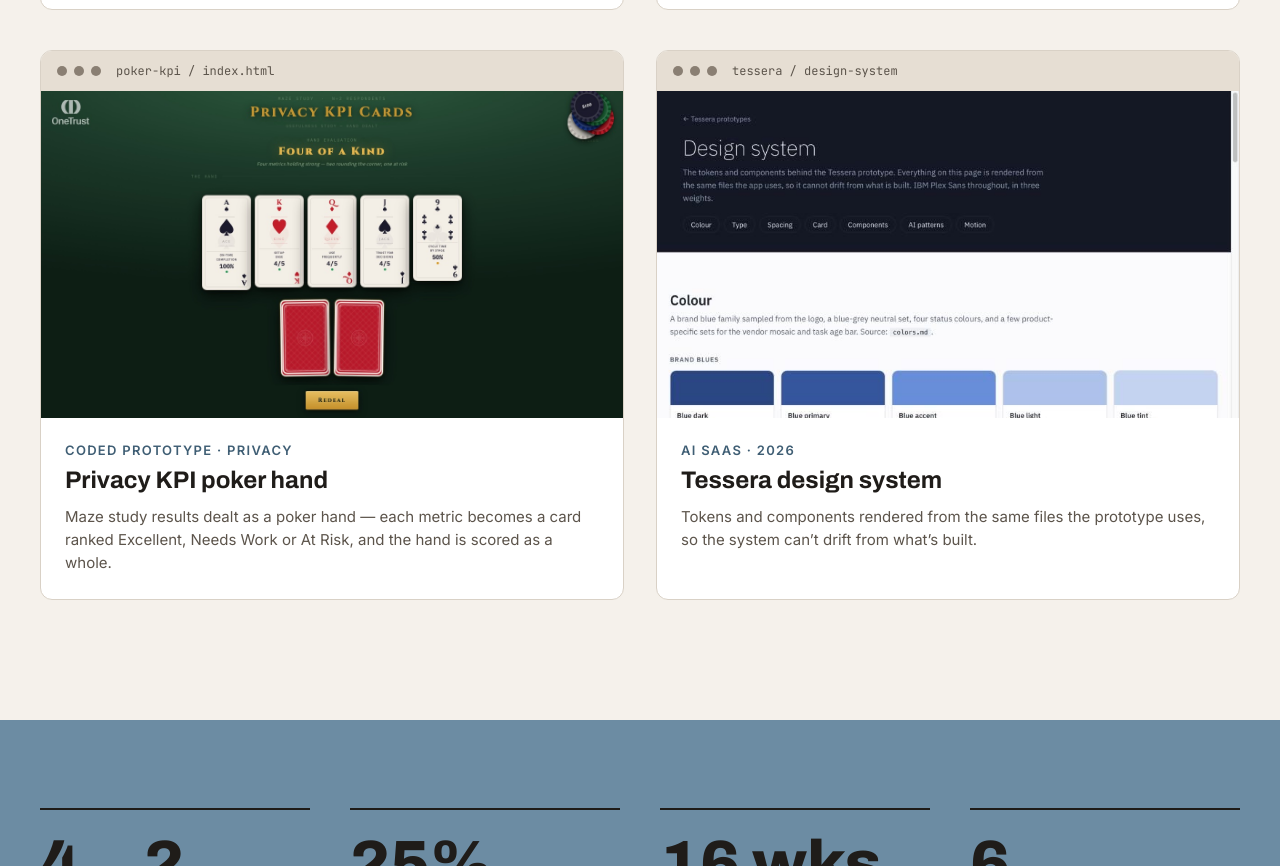
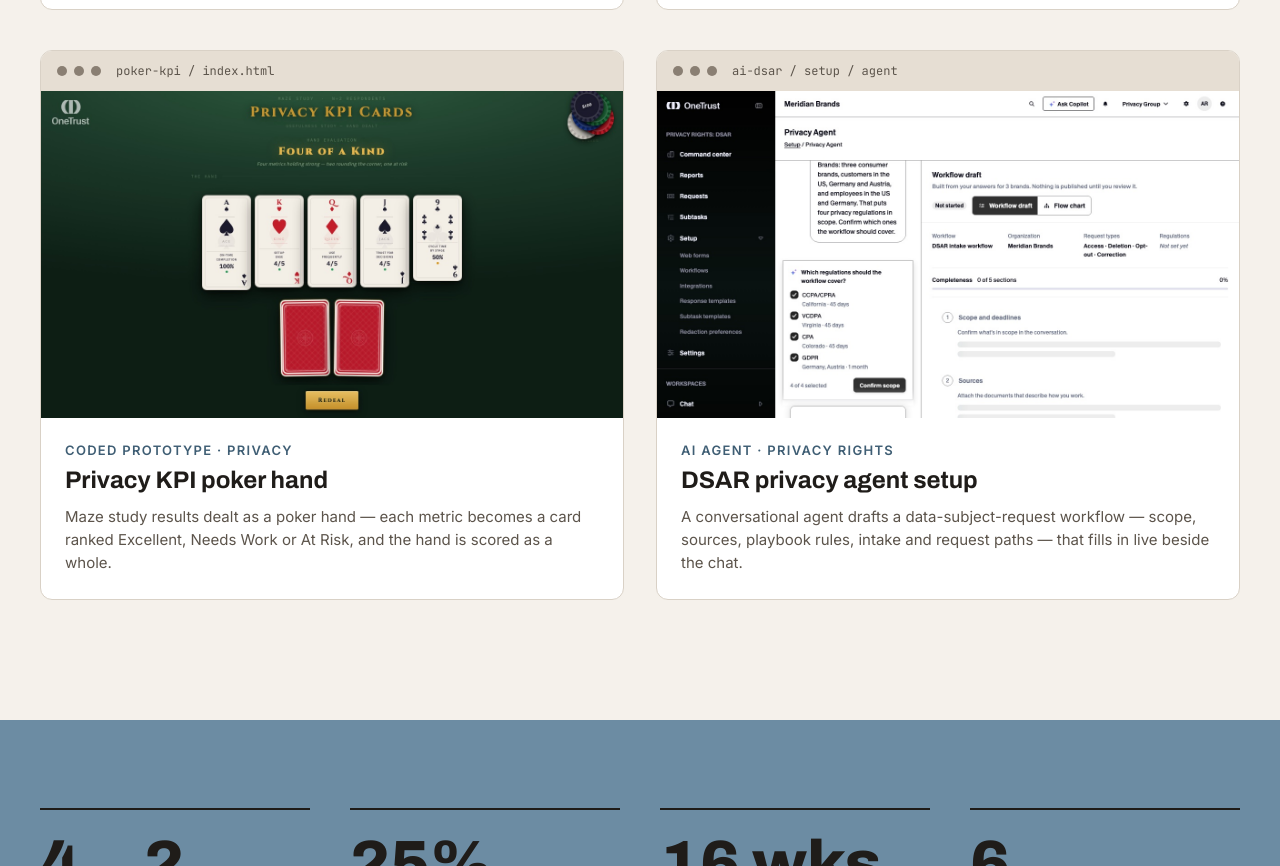
Before and after one commit to KCMarshall-66/kcmarshall-portfolio, a plain HTML site: page index.html in a window 1280 px wide. Shown: the part 5356-6222 px from the top of the page. Drawn offline with Linux system fonts and the light colour scheme.

Commit message:
Replace Tessera design system card with AI DSAR agent prototype
Swap the homepage "Working prototypes" card for the Tessera design system
with the new DSAR privacy agent setup prototype (hosted on Vercel),
including a fresh 1280x860 thumbnail.

Co-Authored-By: Claude Opus 5.5 <noreply@anthropic.com>

```diff
--- a/index.html
+++ b/index.html
@@ -407,20 +407,20 @@ a:focus-visible,button:focus-visible{outline:2px solid #3F5E74;outline-offset:3p
           </div>
         </a>
 
-        <a href="/work/tessera-case-study" class="bd-card" style="display: block; border-radius: 12px; background: #FFFFFF; border: 1px solid #D9D1C6; overflow: hidden; color: #1F1C19">
+        <a target="_blank" rel="noopener" href="https://ai-dsar-onecore.vercel.app/setup/agent" class="bd-card" style="display: block; border-radius: 12px; background: #FFFFFF; border: 1px solid #D9D1C6; overflow: hidden; color: #1F1C19">
           <div style="display: flex; align-items: center; gap: 7px; padding: 12px 16px; background: #E6DED3">
             <span style="width: 10px; height: 10px; border-radius: 50%; background: #8A7F73"></span>
             <span style="width: 10px; height: 10px; border-radius: 50%; background: #8A7F73"></span>
             <span style="width: 10px; height: 10px; border-radius: 50%; background: #8A7F73"></span>
-            <span style="margin-left: 8px; font-family: 'JetBrains Mono', monospace; font-size: 12px; color: #5C544B">tessera / design-system</span>
+            <span style="margin-left: 8px; font-family: 'JetBrains Mono', monospace; font-size: 12px; color: #5C544B">ai-dsar / setup / agent</span>
           </div>
           <div style="aspect-ratio: 16 / 9; overflow: hidden; background: #F5F1EB">
-            <img class="bd-shot" src="/assets/images/redesign/tessera-design-system.jpg" alt="Tessera design system" style="display: block; width: 100%; height: auto">
+            <img class="bd-shot" src="/assets/images/redesign/ai-dsar-agent.jpg" alt="AI privacy agent workflow setup" style="display: block; width: 100%; height: auto">
           </div>
           <div style="padding: 24px">
-            <p style="margin: 0 0 8px; font-size: 13px; font-weight: 600; letter-spacing: 0.1em; text-transform: uppercase; color: #3F5E74">AI SaaS · 2026</p>
-            <h3 style="margin: 0; font-family: Archivo, sans-serif; font-weight: 700; font-size: 24px; line-height: 1.2">Tessera design system</h3>
-            <p style="margin: 10px 0 0; font-size: 15px; line-height: 1.55; color: #5C544B">Tokens and components rendered from the same files the prototype uses, so the system can’t drift from what’s built.</p>
+            <p style="margin: 0 0 8px; font-size: 13px; font-weight: 600; letter-spacing: 0.1em; text-transform: uppercase; color: #3F5E74">AI agent · Privacy rights</p>
+            <h3 style="margin: 0; font-family: Archivo, sans-serif; font-weight: 700; font-size: 24px; line-height: 1.2">DSAR privacy agent setup</h3>
+            <p style="margin: 10px 0 0; font-size: 15px; line-height: 1.55; color: #5C544B">A conversational agent drafts a data-subject-request workflow — scope, sources, playbook rules, intake and request paths — that fills in live beside the chat.</p>
           </div>
         </a>
 
```
Also changed, not shown: assets/images/redesign/ai-dsar-agent.jpg (added).
